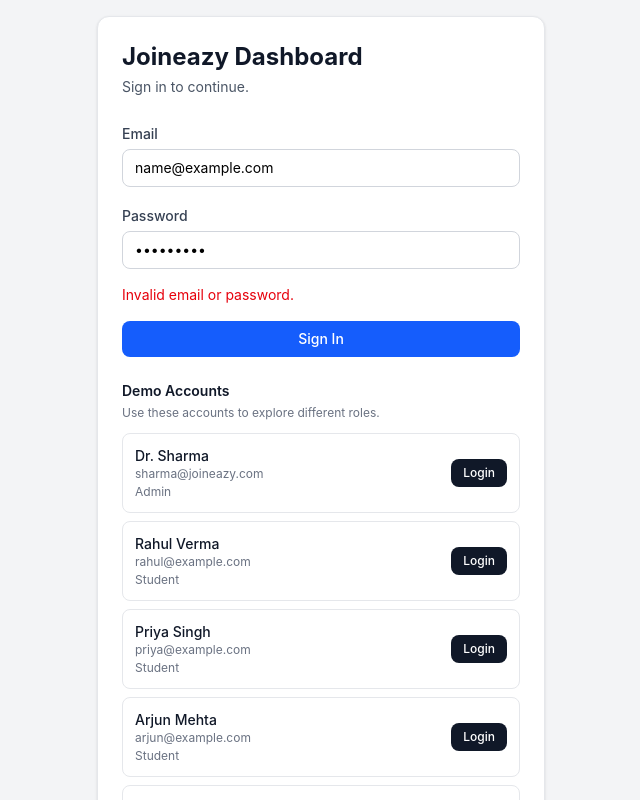
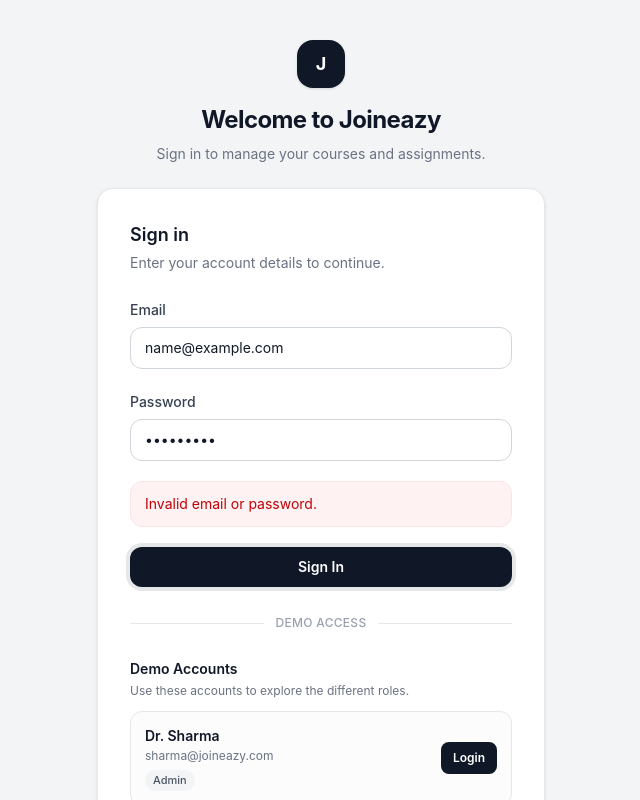
Before and after one commit to Shaurya03/joineazy-dashboard, a React (Vite) app: page / in a window 1280 px wide. Both pictures are taken after typing "name@example.com", "Sample123" into the empty fields and a click on the button "Sign In". Shown: the top 800 px of the page, without its empty margins (319-959 px from the left). Built offline with nearby package versions, Linux system fonts and the light colour scheme.

Commit message:
style: polish login experience

```diff
--- a/src/components/CourseCard.tsx
+++ b/src/components/CourseCard.tsx
@@ -33,10 +33,6 @@ function CourseCard({
             {course.semester}
           </p>
         </div>
-
-        <div className="flex h-10 w-10 items-center justify-center rounded-xl bg-gray-50 text-gray-500 transition-colors group-hover:bg-blue-50 group-hover:text-blue-600">
-          →
-        </div>
       </div>
 
       <div className="mt-6 flex items-center justify-between border-t border-gray-100 pt-4">
--- a/src/components/Login.tsx
+++ b/src/components/Login.tsx
@@ -27,99 +27,141 @@ function Login({ users, onLogin }: LoginProps) {
     onLogin(user)
   }
 
-  const demoUsers = users
+  return (
+    <div className="flex min-h-screen items-center justify-center bg-gray-100 px-4 py-10">
+      <div className="w-full max-w-md">
+        <div className="mb-6 text-center">
+          <div className="mx-auto flex h-12 w-12 items-center justify-center rounded-2xl bg-gray-900 text-lg font-bold text-white shadow-sm">
+            J
+          </div>
 
-  return (
-    <div className="flex min-h-screen items-center justify-center bg-gray-100 p-4">
-      <div className="w-full max-w-md rounded-xl border border-gray-200 bg-white p-6 shadow-sm">
-        <div className="mb-6">
-          <h1 className="text-2xl font-bold text-gray-900">
-            Joineazy Dashboard
+          <h1 className="mt-4 text-2xl font-bold tracking-tight text-gray-900">
+            Welcome to Joineazy
           </h1>
 
-          <p className="mt-1 text-sm text-gray-600">
-            Sign in to continue.
+          <p className="mt-2 text-sm text-gray-500">
+            Sign in to manage your courses and assignments.
           </p>
         </div>
 
-        <form onSubmit={handleSubmit} className="space-y-4">
+        <div className="rounded-2xl border border-gray-200 bg-white p-6 shadow-sm sm:p-8">
+          <div className="mb-6">
+            <h2 className="text-lg font-semibold text-gray-900">
+              Sign in
+            </h2>
+
+            <p className="mt-1 text-sm text-gray-500">
+              Enter your account details to continue.
+            </p>
+          </div>
+
+          <form onSubmit={handleSubmit} className="space-y-5">
             <div>
-            <label className="text-sm font-medium text-gray-700">
+              <label
+                htmlFor="email"
+                className="text-sm font-medium text-gray-700"
+              >
                 Email
               </label>
 
               <input
+                id="email"
                 type="email"
                 value={email}
-              onChange={(event) => setEmail(event.target.value)}
+                onChange={(event) => {
+                  setEmail(event.target.value)
+                  setError("")
+                }}
                 required
-              className="mt-1 w-full rounded-lg border border-gray-300 px-3 py-2 text-sm outline-none focus:border-blue-500"
+                autoComplete="email"
                 placeholder="you@example.com"
+                className="mt-1.5 w-full rounded-xl border border-gray-300 bg-white px-3.5 py-2.5 text-sm text-gray-900 outline-none transition-all duration-200 placeholder:text-gray-400 focus:border-gray-900 focus:ring-4 focus:ring-gray-900/5"
               />
             </div>
 
             <div>
-            <label className="text-sm font-medium text-gray-700">
+              <label
+                htmlFor="password"
+                className="text-sm font-medium text-gray-700"
+              >
                 Password
               </label>
 
               <input
+                id="password"
                 type="password"
                 value={password}
-              onChange={(event) => setPassword(event.target.value)}
+                onChange={(event) => {
+                  setPassword(event.target.value)
+                  setError("")
+                }}
                 required
-              className="mt-1 w-full rounded-lg border border-gray-300 px-3 py-2 text-sm outline-none focus:border-blue-500"
+                autoComplete="current-password"
                 placeholder="Enter password"
+                className="mt-1.5 w-full rounded-xl border border-gray-300 bg-white px-3.5 py-2.5 text-sm text-gray-900 outline-none transition-all duration-200 placeholder:text-gray-400 focus:border-gray-900 focus:ring-4 focus:ring-gray-900/5"
               />
             </div>
 
             {error && (
-            <p className="text-sm text-red-600">
+              <div
+                role="alert"
+                className="rounded-xl border border-red-100 bg-red-50 px-3.5 py-3 text-sm text-red-700"
+              >
                 {error}
-            </p>
+              </div>
             )}
 
             <button
               type="submit"
-            className="w-full rounded-lg bg-blue-600 px-4 py-2 text-sm font-medium text-white hover:bg-blue-700"
+              className="w-full rounded-xl bg-gray-900 px-4 py-2.5 text-sm font-semibold text-white transition-all duration-200 hover:-translate-y-0.5 hover:bg-gray-800 hover:shadow-md active:translate-y-0 active:scale-[0.98] focus:outline-none focus:ring-4 focus:ring-gray-900/10"
             >
               Sign In
             </button>
           </form>
 
-        <div className="mt-6">
+          <div className="my-7 flex items-center gap-3">
+            <div className="h-px flex-1 bg-gray-200" />
+            <span className="text-xs font-medium uppercase tracking-wide text-gray-400">
+              Demo access
+            </span>
+            <div className="h-px flex-1 bg-gray-200" />
+          </div>
+
+          <div>
+            <div className="mb-3">
               <h2 className="text-sm font-semibold text-gray-900">
                 Demo Accounts
               </h2>
 
               <p className="mt-1 text-xs text-gray-500">
-            Use these accounts to explore different roles.
+                Use these accounts to explore the different roles.
               </p>
+            </div>
 
-          <div className="mt-3 space-y-2">
-            {demoUsers.map((user) => (
+            <div className="space-y-2.5">
+              {users.map((user) => (
                 <div
                   key={user.id}
-                className="flex items-center justify-between rounded-lg border border-gray-200 p-3"
+                  className="flex items-center justify-between gap-4 rounded-xl border border-gray-200 bg-gray-50/50 p-3.5 transition-all duration-200 hover:border-gray-300 hover:bg-gray-50"
                 >
-                <div>
-                  <p className="text-sm font-medium text-gray-900">
+                  <div className="min-w-0">
+                    <p className="truncate text-sm font-semibold text-gray-900">
                       {user.name}
                     </p>
 
-                  <p className="text-xs text-gray-500">
+                    <p className="mt-0.5 truncate text-xs text-gray-500">
                       {user.email}
                     </p>
 
-                  <p className="mt-0.5 text-xs capitalize text-gray-500">
+                    <span className="mt-1.5 inline-flex rounded-full bg-gray-100 px-2 py-0.5 text-[11px] font-medium capitalize text-gray-600">
                       {user.role}
-                  </p>
+                    </span>
                   </div>
 
                   <button
                     type="button"
                     onClick={() => onLogin(user)}
-                  className="rounded-lg bg-gray-900 px-3 py-1.5 text-xs font-medium text-white hover:bg-gray-800"
+                    className="shrink-0 rounded-lg bg-gray-900 px-3 py-2 text-xs font-semibold text-white transition-all duration-200 hover:bg-gray-800 hover:shadow-sm active:scale-[0.98]"
                   >
                     Login
                   </button>
@@ -127,10 +169,18 @@ function Login({ users, onLogin }: LoginProps) {
               ))}
             </div>
 
-          <p className="mt-3 text-xs text-gray-500">
-            Demo password: 123456
+            <div className="mt-4 rounded-xl border border-blue-100 bg-blue-50 px-3.5 py-3">
+              <p className="text-xs text-blue-700">
+                <span className="font-semibold">Demo password:</span>{" "}
+                123456
               </p>
             </div>
+          </div>
+        </div>
+
+        <p className="mt-5 text-center text-xs text-gray-400">
+          Joineazy Assignment Management
+        </p>
       </div>
     </div>
   )
```
Lines whose indentation alone changed are shown as unchanged.
